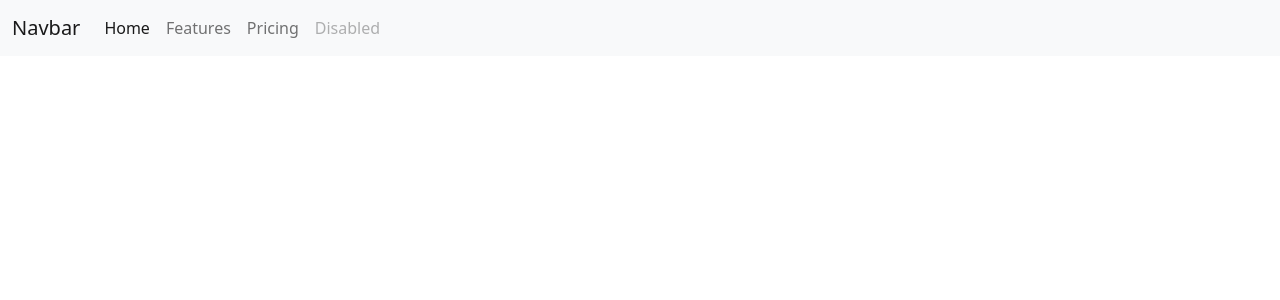
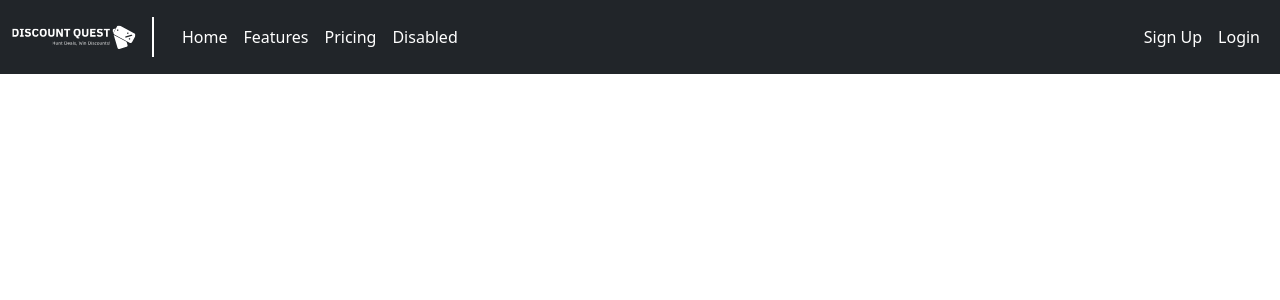
Before and after one commit to gomezLF/keys-shop, an Angular app: page / in a window 1280 px wide. Shown: the top 300 px of the page. Built offline with nearby package versions, Linux system fonts and the light colour scheme.

Commit message:
Created the main navigation bar

```diff
--- a/src/app/components/navigation-bar/navigation-bar.component.css
+++ b/src/app/components/navigation-bar/navigation-bar.component.css
@@ -0,0 +1,22 @@
+nav .container-fluid .navbar-brand .img-web-logo {
+    width: 124px;
+    height: 48px;
+}
+
+nav .container-fluid .vetical-divider{
+    border-left: 2px solid white;
+    height: 40px;
+    padding-left: 10px;
+    padding-right: 10px;
+}
+
+nav .navbar-nav a{
+    color: white !important;
+}
+
+@media (max-width: 575.98px) {
+    nav .container-fluid .vetical-divider{
+        border-left: 0px solid white;
+
+    }
+}
--- a/src/app/components/navigation-bar/navigation-bar.component.html
+++ b/src/app/components/navigation-bar/navigation-bar.component.html
@@ -1,15 +1,26 @@
-<nav class="navbar navbar-expand-sm bg-light">
+<nav class="navbar navbar-expand-sm bg-dark">
     <div class="container-fluid">
-      <a class="navbar-brand" href="#">Navbar</a>
+        <a class="navbar-brand" href="#">
+            <img class="img-web-logo" src="assets\icon\web-logo-white.svg" alt="">
+        </a>
+        <div class="vetical-divider"></div>
         <button class="navbar-toggler" type="button" data-bs-toggle="collapse" data-bs-target="#navbarNavAltMarkup" aria-controls="navbarNavAltMarkup" aria-expanded="false" aria-label="Toggle navigation">
             <span class="navbar-toggler-icon"></span>
         </button>
-      <div class="collapse navbar-collapse" id="navbarNavAltMarkup">
-        <div class="navbar-nav">
-          <a class="nav-link active" aria-current="page" href="#">Home</a>
+        <div class="collapse navbar-collapse justify-content-between" id="navbarNavAltMarkup">
+            <div class="nav navbar-nav">
+                <a class="nav-link" href="#">Home</a>
                 <a class="nav-link" href="#">Features</a>
                 <a class="nav-link" href="#">Pricing</a>
-          <a class="nav-link disabled">Disabled</a>
+                <a class="nav-link" href="#">Disabled</a>
+            </div>
+            <div class="nav navbar-nav">
+                <li class="nav-item">
+                    <a class="nav-link" href="#"><span class="fas fa-user"></span> Sign Up</a>
+                  </li>
+                  <li class="nav-item">
+                    <a class="nav-link" href="#"><span class="fas fa-sign-in-alt"></span> Login</a>
+                </li>
             </div>
         </div>
     </div>
```
Lines whose indentation alone changed are shown as unchanged.
